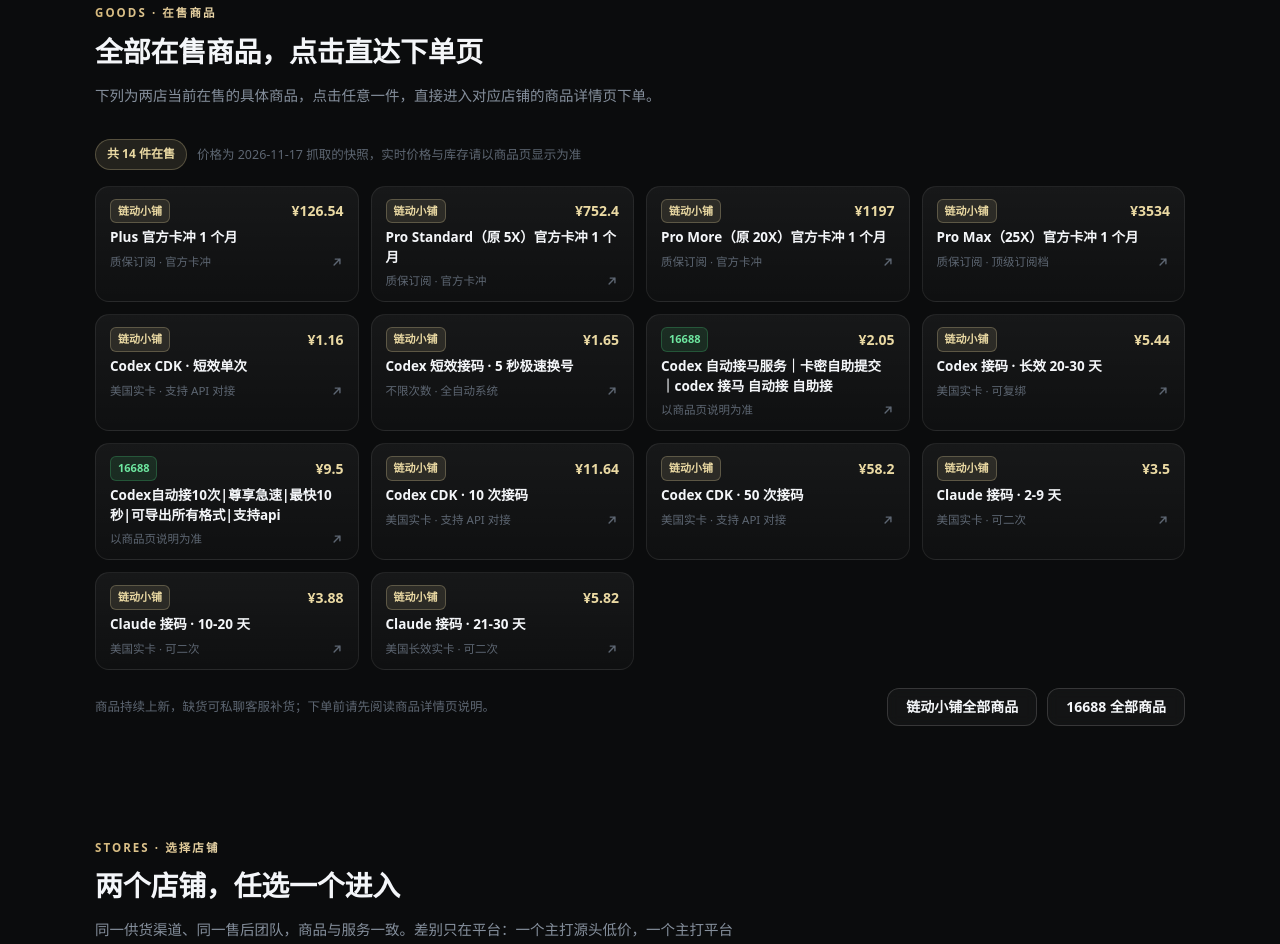
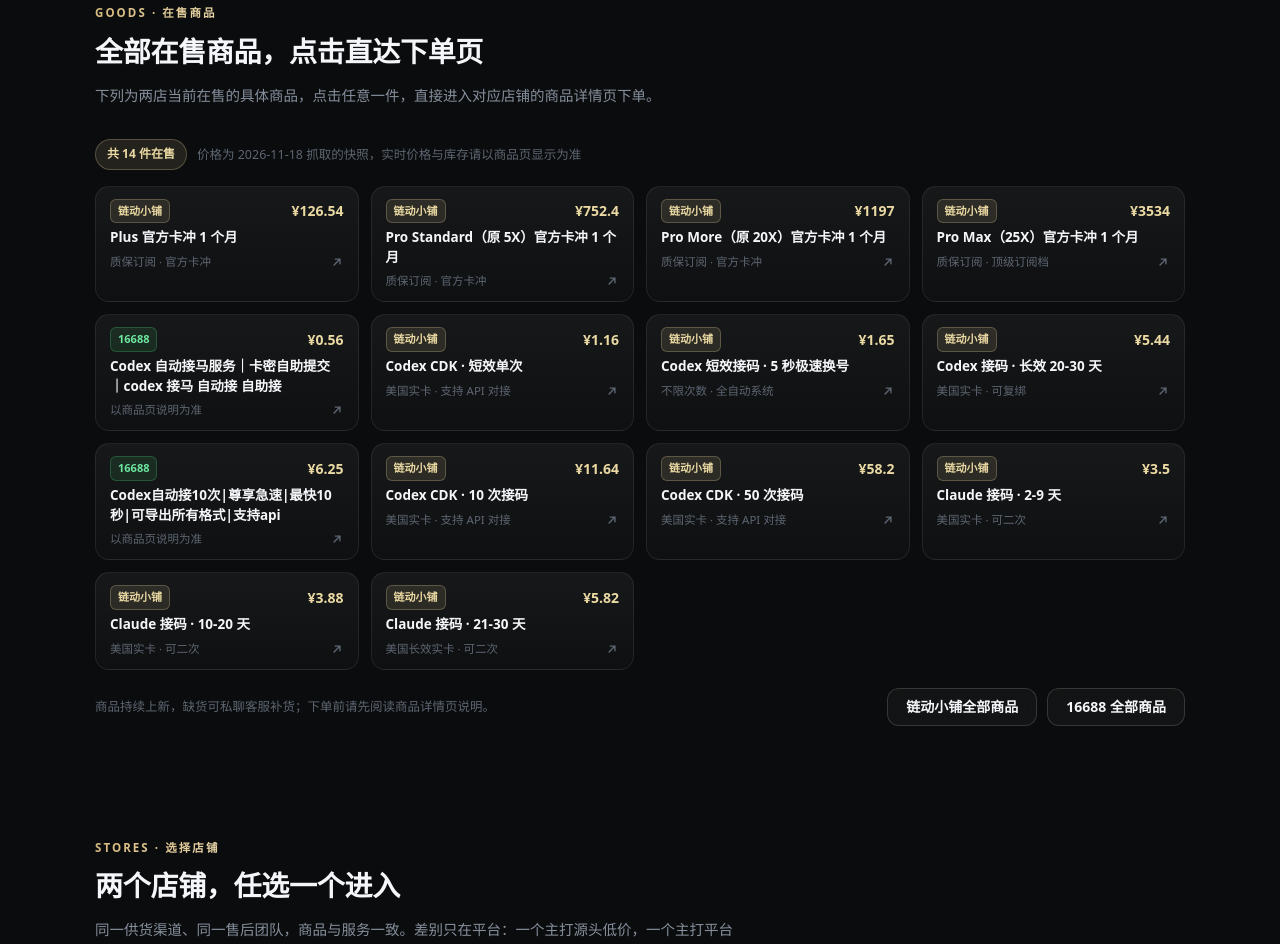
Before and after one commit to HELIX-AISTUDIO/helix-ai-nav, a plain HTML site: page index.html in a window 1280 px wide. Shown: the part 1399-2343 px from the top of the page. Drawn offline with Linux system fonts and the light colour scheme; no server answers; animation ran at ten frames a second.

Commit message:
chore(sync): 同步店铺在售商品与价格

```diff
--- a/index.html
+++ b/index.html
@@ -669,7 +669,7 @@ html.js .reveal:not(.in){opacity:0;transform:translateY(16px)}
       <!-- GOODS:START —— 本区块由 sync-goods.py 自动生成，请勿手工修改区块内部 -->
       <div class="goods-head reveal">
         <span class="goods-count" id="goodsCount">共 14 件在售</span>
-        <span class="goods-hint" id="goodsHint">价格为 2026-11-17 抓取的快照，实时价格与库存请以商品页显示为准</span>
+        <span class="goods-hint" id="goodsHint">价格为 2026-11-18 抓取的快照，实时价格与库存请以商品页显示为准</span>
       </div>
 
       <div class="goods" id="goodsGrid">
@@ -701,6 +701,13 @@ html.js .reveal:not(.in){opacity:0;transform:translateY(16px)}
             <svg class="g-arrow" viewBox="0 0 24 24" fill="none" stroke="currentColor" stroke-width="2.4" stroke-linecap="round" stroke-linejoin="round"><path d="M7 17 17 7M9 7h8v8"/></svg>
           </span>
         </a>
+        <a class="g-item reveal" data-key="G99605582" data-shop="16688" href="https://www.16688.com.cn/goods/G99605582" target="_blank" rel="noopener">
+          <span class="g-top"><span class="g-shop green">16688</span><span class="g-price">¥0.56</span></span>
+          <span class="g-name">Codex 自动接马服务｜卡密自助提交｜codex 接马 自动接 自助接</span>
+          <span class="g-foot"><span class="g-meta">以商品页说明为准</span>
+            <svg class="g-arrow" viewBox="0 0 24 24" fill="none" stroke="currentColor" stroke-width="2.4" stroke-linecap="round" stroke-linejoin="round"><path d="M7 17 17 7M9 7h8v8"/></svg>
+          </span>
+        </a>
         <a class="g-item reveal" data-key="4n3idp" data-shop="wzyp" href="https://wzyp.cn/item/4n3idp" target="_blank" rel="noopener">
           <span class="g-top"><span class="g-shop gold">链动小铺</span><span class="g-price">¥1.16</span></span>
           <span class="g-name">Codex CDK · 短效单次</span>
@@ -715,13 +722,6 @@ html.js .reveal:not(.in){opacity:0;transform:translateY(16px)}
             <svg class="g-arrow" viewBox="0 0 24 24" fill="none" stroke="currentColor" stroke-width="2.4" stroke-linecap="round" stroke-linejoin="round"><path d="M7 17 17 7M9 7h8v8"/></svg>
           </span>
         </a>
-        <a class="g-item reveal" data-key="G99605582" data-shop="16688" href="https://www.16688.com.cn/goods/G99605582" target="_blank" rel="noopener">
-          <span class="g-top"><span class="g-shop green">16688</span><span class="g-price">¥2.05</span></span>
-          <span class="g-name">Codex 自动接马服务｜卡密自助提交｜codex 接马 自动接 自助接</span>
-          <span class="g-foot"><span class="g-meta">以商品页说明为准</span>
-            <svg class="g-arrow" viewBox="0 0 24 24" fill="none" stroke="currentColor" stroke-width="2.4" stroke-linecap="round" stroke-linejoin="round"><path d="M7 17 17 7M9 7h8v8"/></svg>
-          </span>
-        </a>
         <a class="g-item reveal" data-key="m70j2l" data-shop="wzyp" href="https://wzyp.cn/item/m70j2l" target="_blank" rel="noopener">
           <span class="g-top"><span class="g-shop gold">链动小铺</span><span class="g-price">¥5.44</span></span>
           <span class="g-name">Codex 接码 · 长效 20-30 天</span>
@@ -730,7 +730,7 @@ html.js .reveal:not(.in){opacity:0;transform:translateY(16px)}
           </span>
         </a>
         <a class="g-item reveal" data-key="G14912979" data-shop="16688" href="https://www.16688.com.cn/goods/G14912979" target="_blank" rel="noopener">
-          <span class="g-top"><span class="g-shop green">16688</span><span class="g-price">¥9.5</span></span>
+          <span class="g-top"><span class="g-shop green">16688</span><span class="g-price">¥6.25</span></span>
           <span class="g-name">Codex自动接10次|尊享急速|最快10秒|可导出所有格式|支持api</span>
           <span class="g-foot"><span class="g-meta">以商品页说明为准</span>
             <svg class="g-arrow" viewBox="0 0 24 24" fill="none" stroke="currentColor" stroke-width="2.4" stroke-linecap="round" stroke-linejoin="round"><path d="M7 17 17 7M9 7h8v8"/></svg>
```
